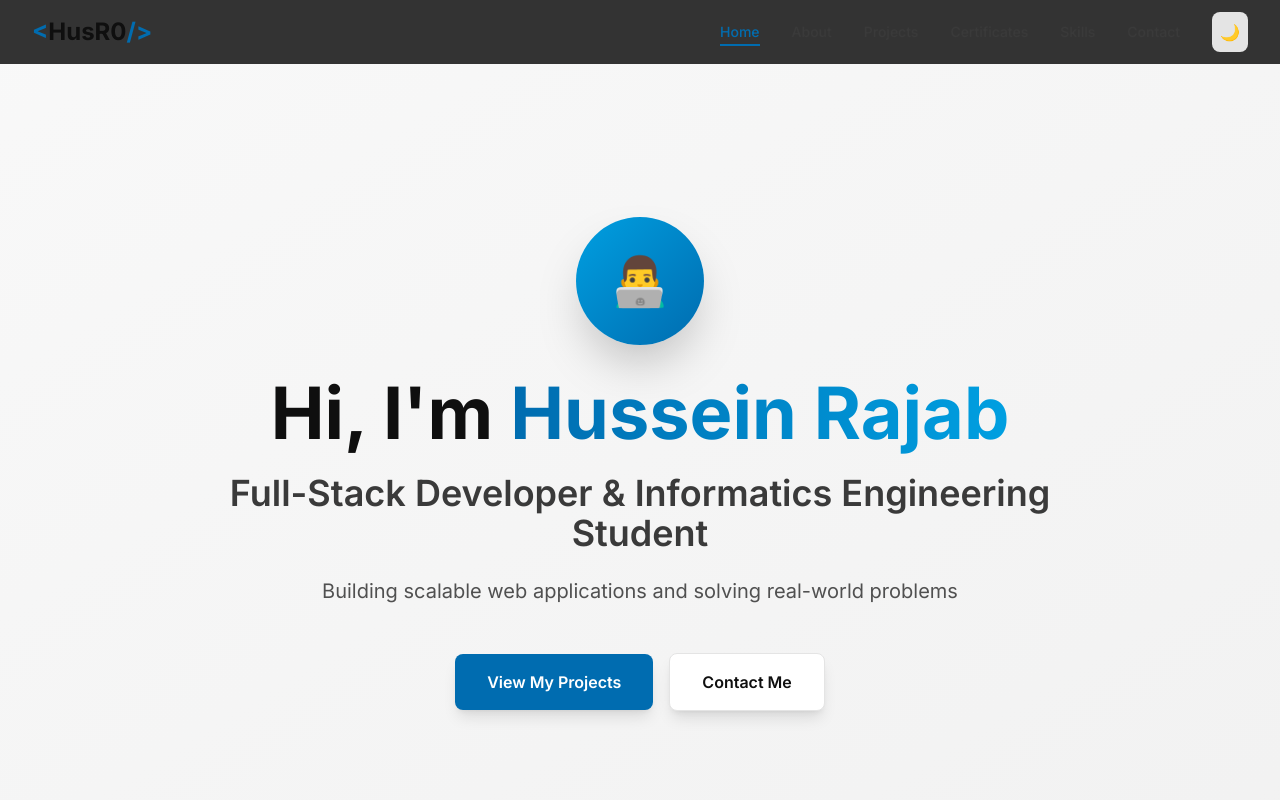
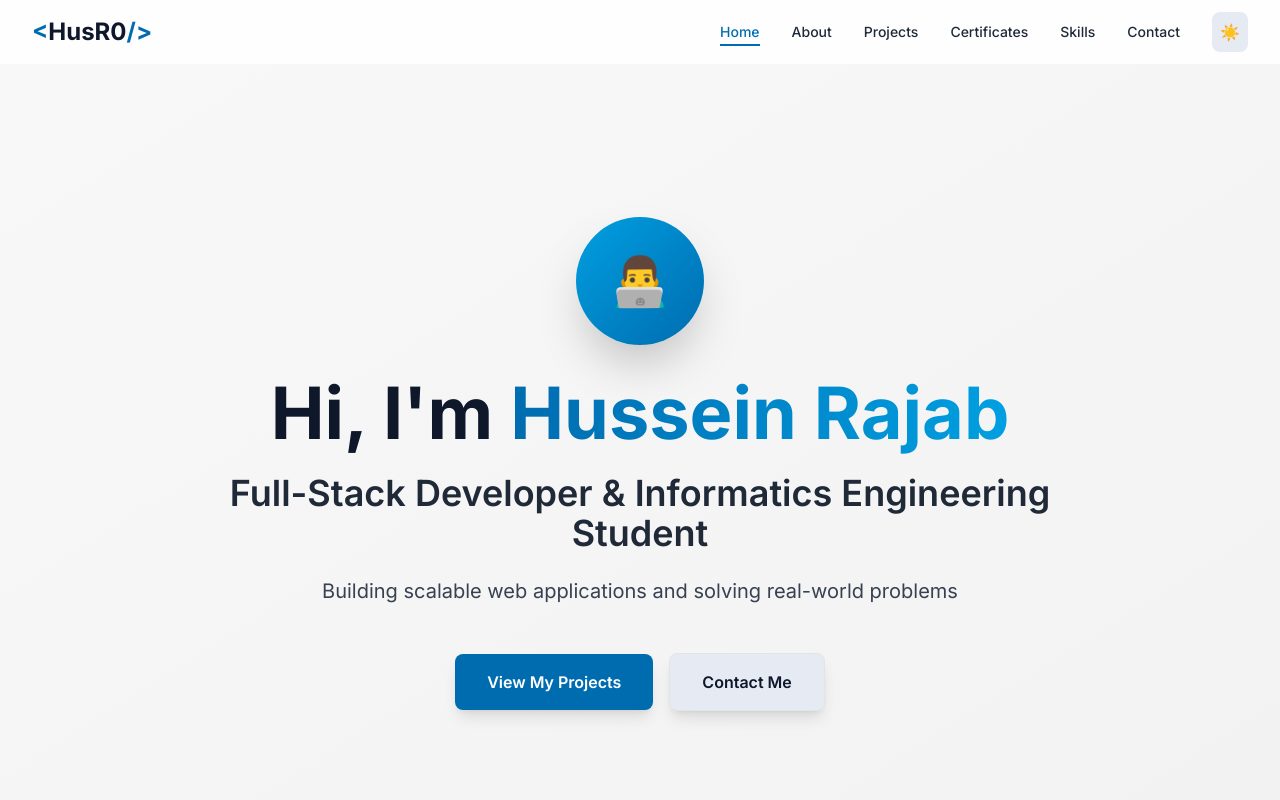
Before and after one commit to frbhusen/Portfolio, a Next.js app: page / in a window 1280 px wide. Shown: the top 800 px of the page. Built offline with nearby package versions, Linux system fonts and the light colour scheme.

Commit message:
Edited default theme

```diff
--- a/src/components/ThemeProvider.tsx
+++ b/src/components/ThemeProvider.tsx
@@ -2,7 +2,7 @@
 
 import { createContext, useContext, useEffect, useState } from 'react';
 
-type Theme = 'light' | 'dark';
+type Theme = 'dark' | 'light';
 
 interface ThemeContextType {
   theme: Theme;
@@ -22,7 +22,7 @@ export function ThemeProvider({ children }: { children: React.ReactNode }) {
     // Get the saved theme or system preference
     const savedTheme = localStorage.getItem('theme') as Theme | null;
     const systemDark = window.matchMedia('(prefers-color-scheme: dark)').matches;
-    const initialTheme = savedTheme || (systemDark ? 'dark' : 'light');
+    const initialTheme = savedTheme || 'dark';
 
     setTheme(initialTheme);
     applyTheme(initialTheme);
```
